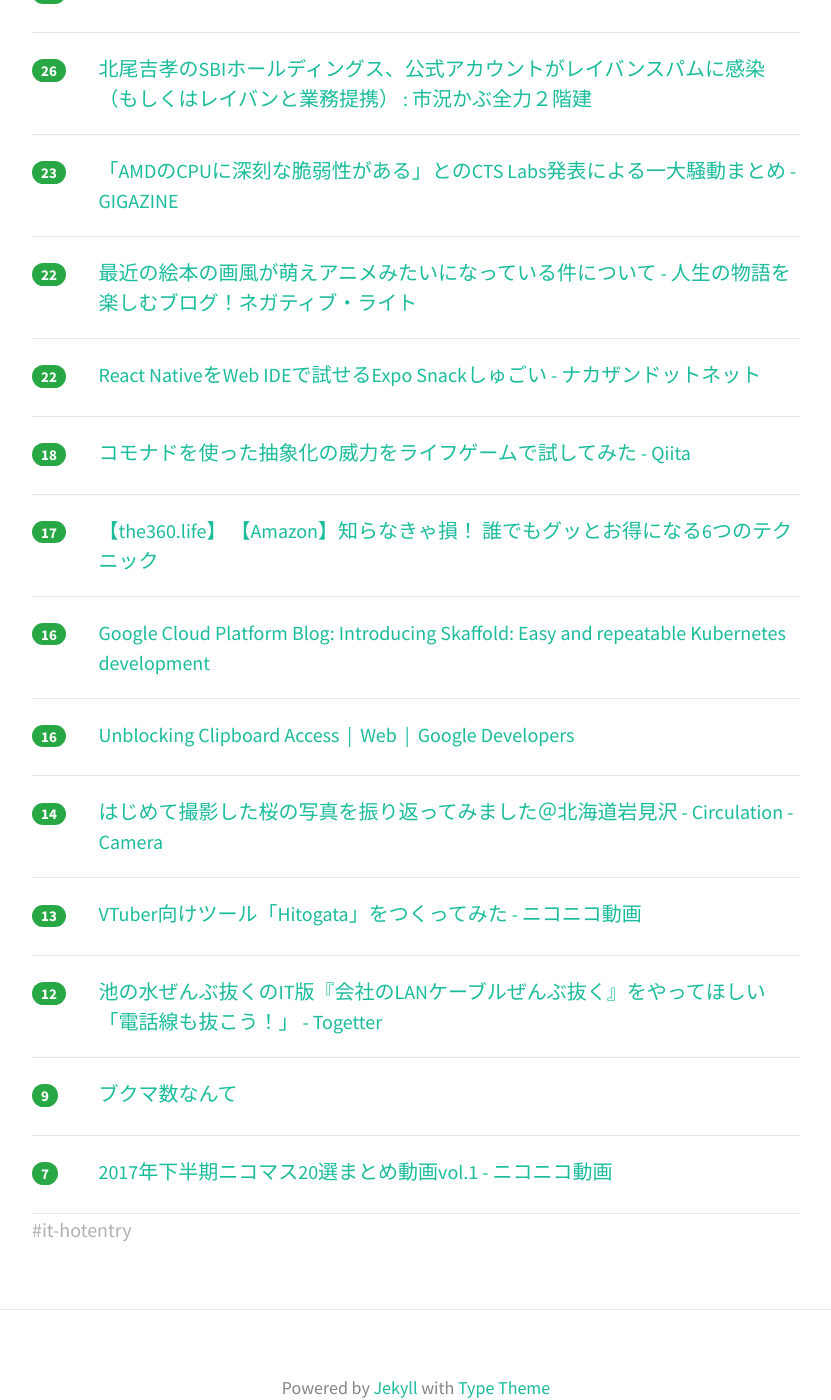
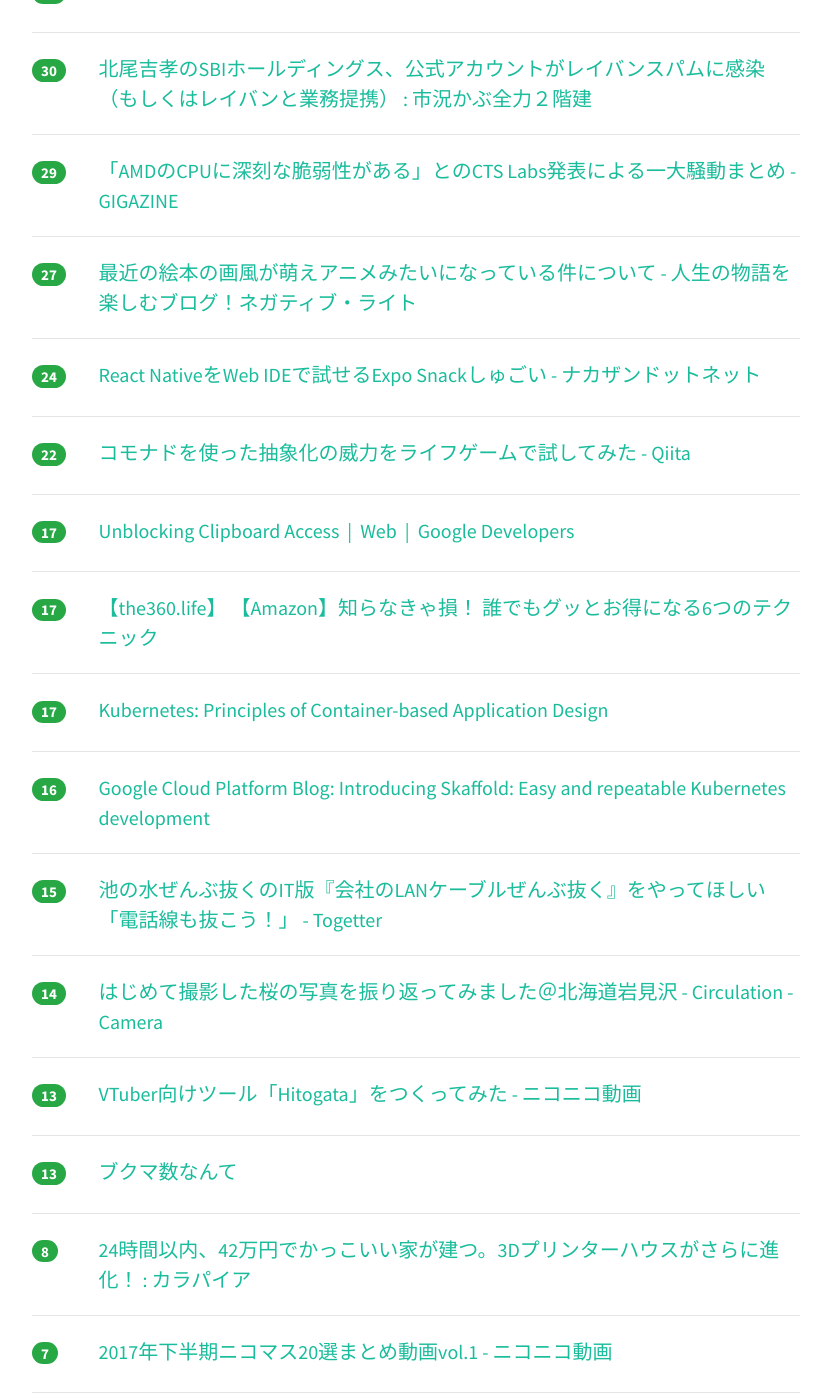
Before and after one commit to yatta47/hatena-matome-site, a Jekyll site: the page built from _posts/2018-03-18-hatena.md, in a window 1280 px wide and 1400 px high, scrolled down 574 px. Shown: the whole window, without its empty margins (224-1055 px from the left). Built offline with Jekyll 4.4.1, drawn with Linux system fonts in a browser that asks for light colours; nearby versions of some CDN libraries; some of the changed text lies outside the part shown.

Commit message:
Updated 2018-03-18

```diff
--- a/_posts/2018-03-18-hatena.md
+++ b/_posts/2018-03-18-hatena.md
@@ -1,49 +1,54 @@
 ---
 layout: post
 title:  "2018-03-18 はてぶIT"
-date:   2018-03-18 09:02:51
+date:   2018-03-18 10:02:39
 tags: [it-hotentry]
 ---
-16 件のデータあり
+19 件のデータあり
 
 <hr><div class="row">
-<div class="col-1"><span class="badge badge-pill badge-success h2">335</span></div>
+<div class="col-1"><span class="badge badge-pill badge-success h2">412</span></div>
 <div class="col-11"><a href='https://www.jstage.jst.go.jp/article/kagakutoseibutsu/51/5/51_318/_pdf' target='_blank'>統計検定を理解せずに使っている人のために I - J-Stage</a></div>
 </div>
 <hr>
 <div class="row">
-<div class="col-1"><span class="badge badge-pill badge-success h2">37</span></div>
+<div class="col-1"><span class="badge badge-pill badge-success h2">48</span></div>
 <div class="col-11"><a href='https://hakobe932.hatenablog.com/entry/2018/03/17/190938' target='_blank'>やっていく技術テーマを探す - はこべにっき ♨</a></div>
 </div>
 <hr>
 <div class="row">
-<div class="col-1"><span class="badge badge-pill badge-success h2">32</span></div>
+<div class="col-1"><span class="badge badge-pill badge-success h2">40</span></div>
 <div class="col-11"><a href='http://sato001.com/high-speed-input-keyboard' target='_blank'>キーボードの入力スピードを飛躍的に向上させる入力テクニック</a></div>
 </div>
 <hr>
 <div class="row">
-<div class="col-1"><span class="badge badge-pill badge-success h2">26</span></div>
+<div class="col-1"><span class="badge badge-pill badge-success h2">30</span></div>
 <div class="col-11"><a href='http://kabumatome.doorblog.jp/archives/65914917.html' target='_blank'>北尾吉孝のSBIホールディングス、公式アカウントがレイバンスパムに感染（もしくはレイバンと業務提携） : 市況かぶ全力２階建</a></div>
 </div>
 <hr>
 <div class="row">
-<div class="col-1"><span class="badge badge-pill badge-success h2">23</span></div>
+<div class="col-1"><span class="badge badge-pill badge-success h2">29</span></div>
 <div class="col-11"><a href='https://gigazine.net/news/20180317-amd-ryzen-epyc-security-flaw/' target='_blank'>「AMDのCPUに深刻な脆弱性がある」とのCTS Labs発表による一大騒動まとめ - GIGAZINE</a></div>
 </div>
 <hr>
 <div class="row">
-<div class="col-1"><span class="badge badge-pill badge-success h2">22</span></div>
+<div class="col-1"><span class="badge badge-pill badge-success h2">27</span></div>
 <div class="col-11"><a href='http://www.iwako-light.com/entry/ehonn-moe' target='_blank'>最近の絵本の画風が萌えアニメみたいになっている件について - 人生の物語を楽しむブログ！ネガティブ・ライト</a></div>
 </div>
 <hr>
 <div class="row">
-<div class="col-1"><span class="badge badge-pill badge-success h2">22</span></div>
+<div class="col-1"><span class="badge badge-pill badge-success h2">24</span></div>
 <div class="col-11"><a href='http://blog.nkzn.info/entry/2018/03/17/005824' target='_blank'>React NativeをWeb IDEで試せるExpo Snackしゅごい - ナカザンドットネット</a></div>
 </div>
 <hr>
 <div class="row">
-<div class="col-1"><span class="badge badge-pill badge-success h2">18</span></div>
+<div class="col-1"><span class="badge badge-pill badge-success h2">22</span></div>
 <div class="col-11"><a href='https://qiita.com/lotz/items/fbc4788b8ea8313cbf76' target='_blank'>コモナドを使った抽象化の威力をライフゲームで試してみた - Qiita</a></div>
+</div>
+<hr>
+<div class="row">
+<div class="col-1"><span class="badge badge-pill badge-success h2">17</span></div>
+<div class="col-11"><a href='https://developers.google.com/web/updates/2018/03/clipboardapi' target='_blank'>Unblocking Clipboard Access  |  Web  |  Google Developers</a></div>
 </div>
 <hr>
 <div class="row">
@@ -52,13 +57,18 @@ tags: [it-hotentry]
 </div>
 <hr>
 <div class="row">
+<div class="col-1"><span class="badge badge-pill badge-success h2">17</span></div>
+<div class="col-11"><a href='http://blog.kubernetes.io/2018/03/principles-of-container-app-design.html' target='_blank'>Kubernetes: Principles of Container-based Application Design</a></div>
+</div>
+<hr>
+<div class="row">
 <div class="col-1"><span class="badge badge-pill badge-success h2">16</span></div>
 <div class="col-11"><a href='https://cloudplatform.googleblog.com/2018/03/introducing-Skaffold-Easy-and-repeatable-Kubernetes-development.html' target='_blank'>Google Cloud Platform Blog: Introducing Skaffold: Easy and repeatable Kubernetes development</a></div>
 </div>
 <hr>
 <div class="row">
-<div class="col-1"><span class="badge badge-pill badge-success h2">16</span></div>
-<div class="col-11"><a href='https://developers.google.com/web/updates/2018/03/clipboardapi' target='_blank'>Unblocking Clipboard Access  |  Web  |  Google Developers</a></div>
+<div class="col-1"><span class="badge badge-pill badge-success h2">15</span></div>
+<div class="col-11"><a href='https://togetter.com/li/1209487' target='_blank'>池の水ぜんぶ抜くのIT版『会社のLANケーブルぜんぶ抜く』をやってほしい「電話線も抜こう！」 - Togetter</a></div>
 </div>
 <hr>
 <div class="row">
@@ -72,13 +82,13 @@ tags: [it-hotentry]
 </div>
 <hr>
 <div class="row">
-<div class="col-1"><span class="badge badge-pill badge-success h2">12</span></div>
-<div class="col-11"><a href='https://togetter.com/li/1209487' target='_blank'>池の水ぜんぶ抜くのIT版『会社のLANケーブルぜんぶ抜く』をやってほしい「電話線も抜こう！」 - Togetter</a></div>
+<div class="col-1"><span class="badge badge-pill badge-success h2">13</span></div>
+<div class="col-11"><a href='https://anond.hatelabo.jp/20180317190401' target='_blank'>ブクマ数なんて</a></div>
 </div>
 <hr>
 <div class="row">
-<div class="col-1"><span class="badge badge-pill badge-success h2">9</span></div>
-<div class="col-11"><a href='https://anond.hatelabo.jp/20180317190401' target='_blank'>ブクマ数なんて</a></div>
+<div class="col-1"><span class="badge badge-pill badge-success h2">8</span></div>
+<div class="col-11"><a href='http://karapaia.com/archives/52255337.html' target='_blank'>24時間以内、42万円でかっこいい家が建つ。3Dプリンターハウスがさらに進化！ : カラパイア</a></div>
 </div>
 <hr>
 <div class="row">
@@ -86,3 +96,8 @@ tags: [it-hotentry]
 <div class="col-11"><a href='http://www.nicovideo.jp/watch/sm32891733' target='_blank'>2017年下半期ニコマス20選まとめ動画vol.1 - ニコニコ動画</a></div>
 </div>
 <hr>
+<div class="row">
+<div class="col-1"><span class="badge badge-pill badge-success h2">7</span></div>
+<div class="col-11"><a href='https://www.gizmodo.jp/2018/03/notchs-arent-cool-anymore-already.html' target='_blank'>「ノッチ」のクールさがたったの半年で消滅した理由 | ギズモード・ジャパン</a></div>
+</div>
+<hr>
```
